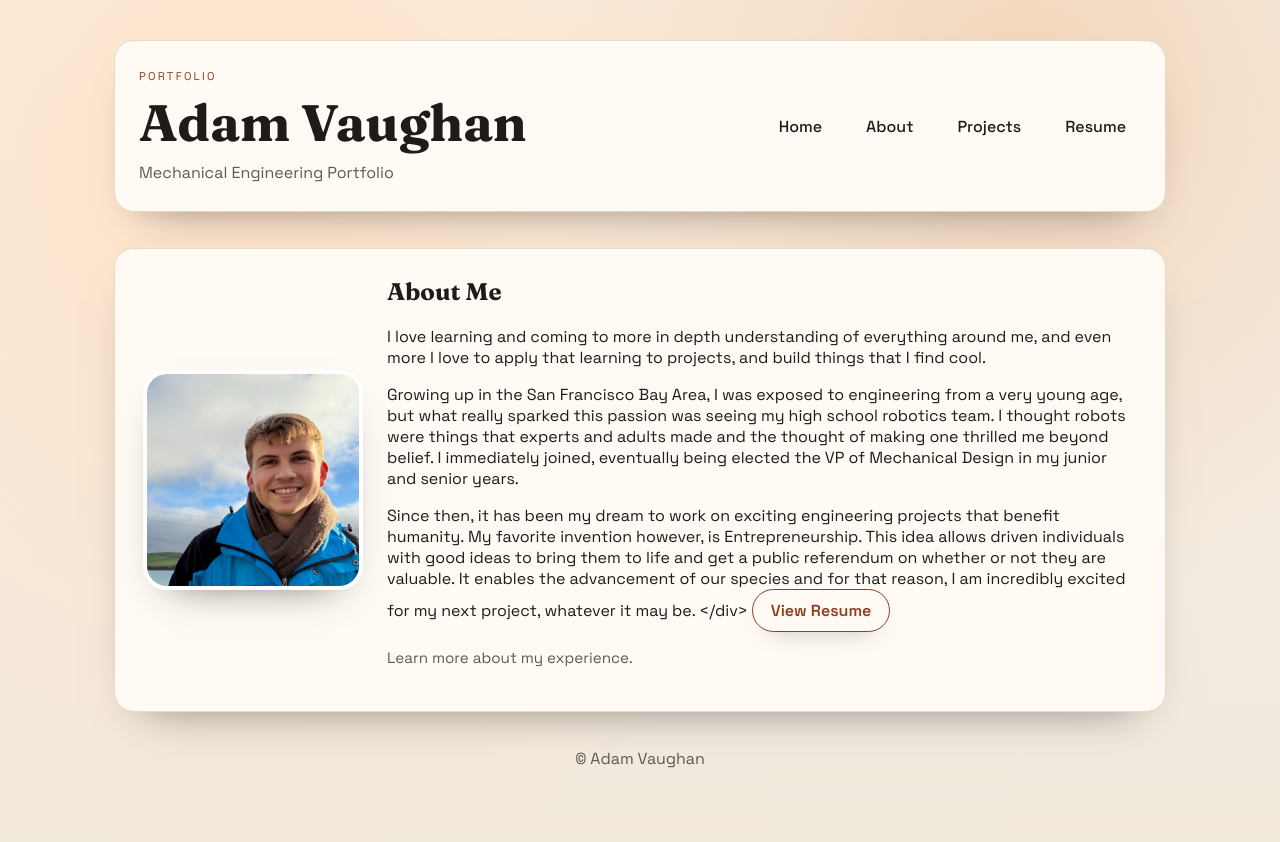
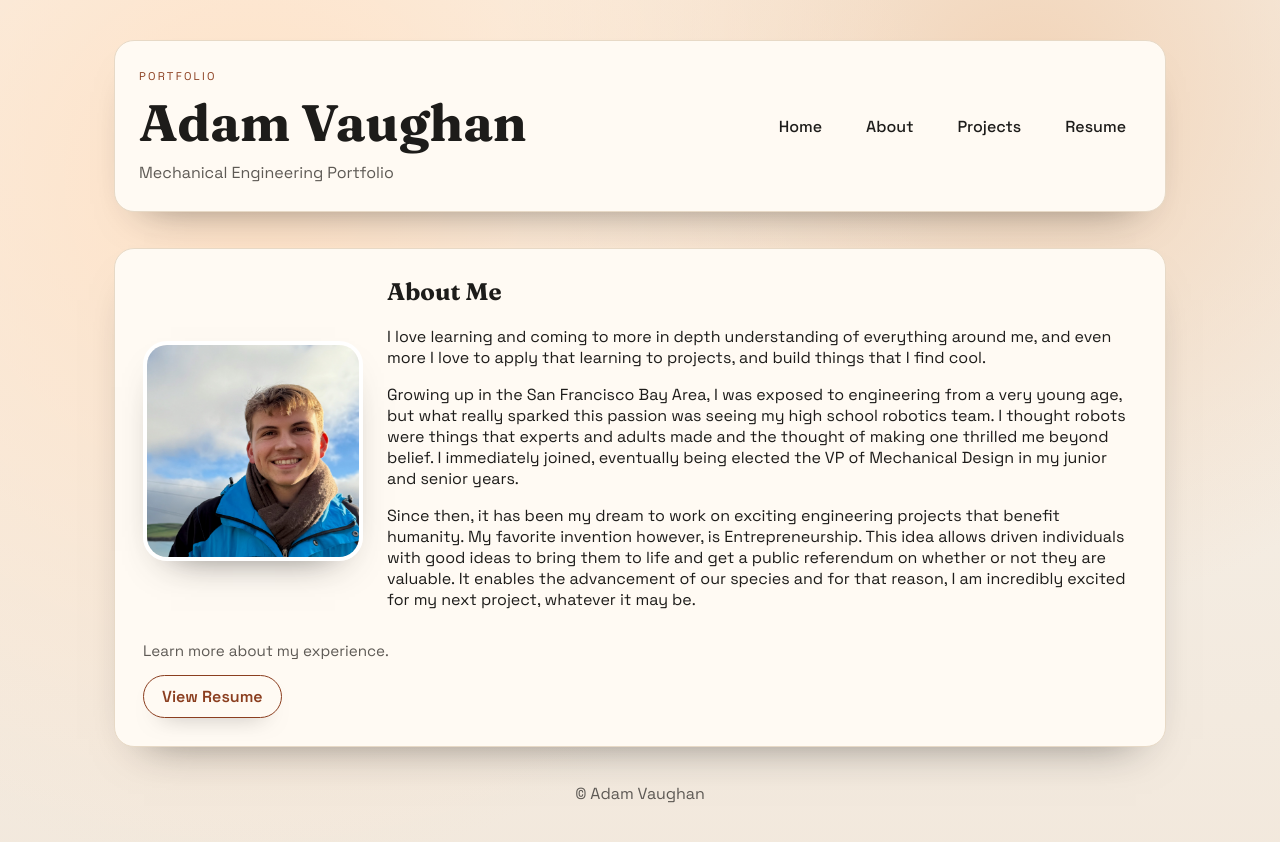
Before and after one commit to adamvaughan10/adamvaughan10.github.io, a Jekyll site: the page built from about.md, in a window 1280 px wide. Shown: the top 842 px of the page. Built offline with Jekyll 4.4.1, drawn with Linux system fonts in a browser that asks for light colours.

Commit message:
removed stats and changed about

```diff
--- a/about.md
+++ b/about.md
@@ -10,7 +10,9 @@ title: About
       <h2>About Me</h2>
       <p>I love learning and coming to more in depth understanding of everything around me, and even more I love to apply that learning to projects, and build things that I find cool. </p>
       <p>Growing up in the San Francisco Bay Area, I was exposed to engineering from a very young age, but what really sparked this passion was seeing my high school robotics team. I thought robots were things that experts and adults made and the thought of making one thrilled me beyond belief. I immediately joined, eventually being elected the VP of Mechanical Design in my junior and senior years.</p>
-      <p>Since then, it has been my dream to work on exciting engineering projects that benefit humanity. My favorite invention however, is Entrepreneurship. This idea allows driven individuals with good ideas to bring them to life and get a public referendum on whether or not they are valuable. It enables the advancement of our species and for that reason, I am incredibly excited for my next project, whatever it may be.
+      <p>Since then, it has been my dream to work on exciting engineering projects that benefit humanity. My favorite invention however, is Entrepreneurship. This idea allows driven individuals with good ideas to bring them to life and get a public referendum on whether or not they are valuable. It enables the advancement of our species and for that reason, I am incredibly excited for my next project, whatever it may be.</p>
     </div>
+  </div>
+  <p class="tagline">Learn more about my experience.</p>
   <a class="button secondary" href="{{ '/resume.html' | relative_url }}">View Resume</a>
-  <p class="tagline">Learn more about my experience.</p>
+</section>
```
Also changed, not shown: index.md (+2 -0 lines).
